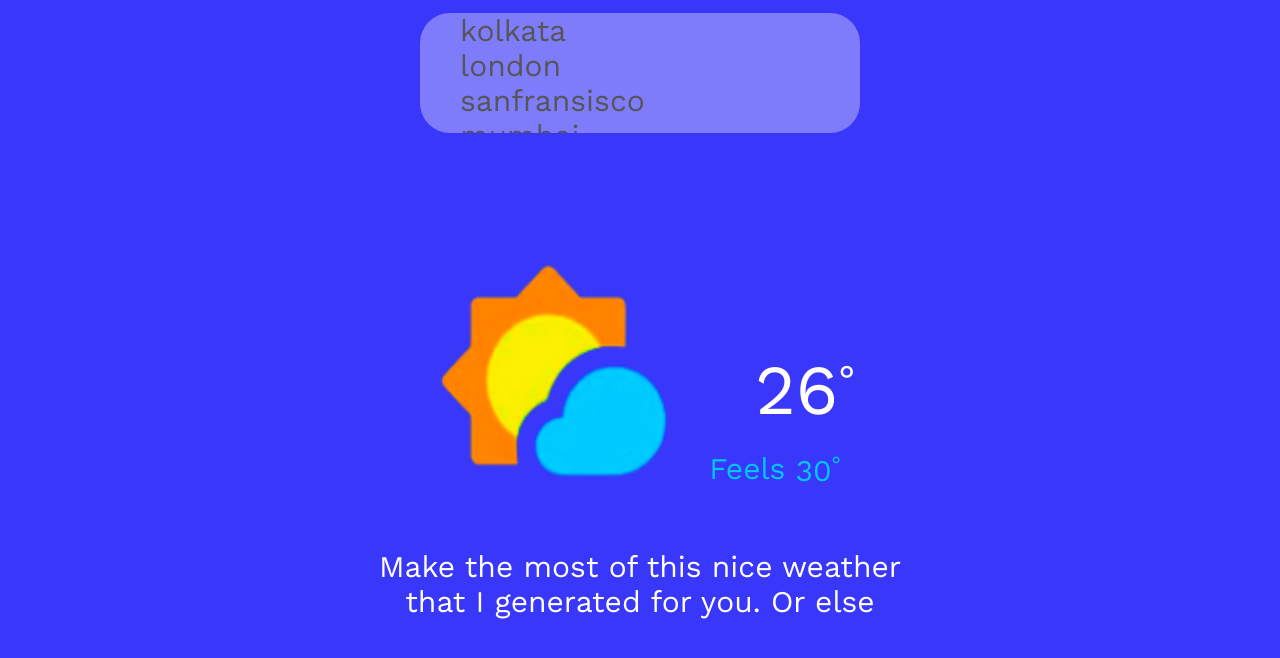
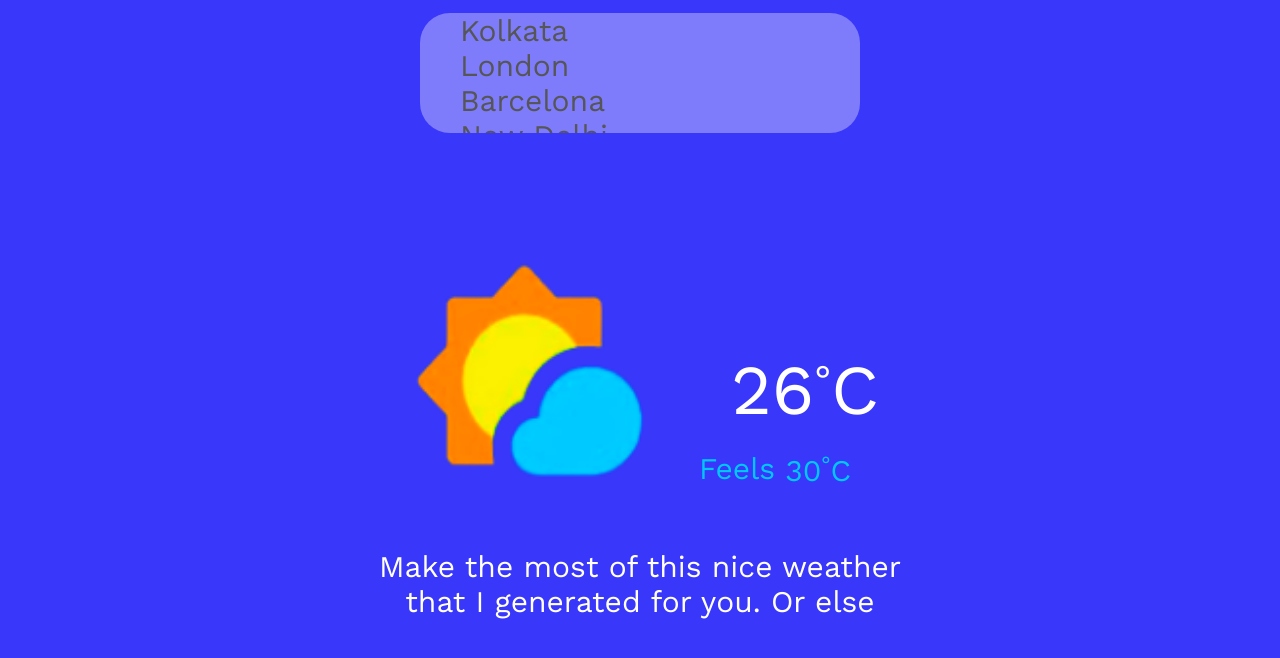
Before and after one commit to Ankit-Dutta-Itobuz/weatherApp1, a plain HTML site: page index.html in a window 1280 px wide. Shown: the part 124-782 px from the top of the page. Drawn offline with nearby package versions, Linux system fonts and the light colour scheme.

Commit message:
Changing logo added

```diff
--- a/index.html
+++ b/index.html
@@ -14,25 +14,25 @@
         <input onclick="myFunction()" id="city" type="text" placeholder="|"/>
         <!-- Drop Down -->
         <ul id="myDropdown" onclick="myFunction()" class="dropDownContent">
-          <li><a href="#" class="dropValue">kolkata</a></li>
-          <li><a href="#" class="dropValue">london</a></li>
-          <li><a href="#" class="dropValue">sanfransisco</a></li>
-          <li><a href="#" class="dropValue">mumbai</a></li>
-          <li><a href="#" class="dropValue">chennai</a></li>
-          <li><a href="#" class="dropValue">orissa</a></li>
-          <li><a href="#" class="dropValue">agra</a></li>
-          <li><a href="#" class="dropValue">bangalore</a></li>
-          <li><a href="#" class="dropValue">gujarat</a></li>
-          <li><a href="#" class="dropValue">hyderabad</a></li>
+          <li><a href="#" class="dropValue">Kolkata</a></li>
+          <li><a href="#" class="dropValue">London</a></li>
+          <li><a href="#" class="dropValue">Barcelona</a></li>
+          <li><a href="#" class="dropValue">New Delhi</a></li>
+          <li><a href="#" class="dropValue">Oslo</a></li>
+          <li><a href="#" class="dropValue">New York</a></li>
+          <li><a href="#" class="dropValue">Tokyo</a></li>
+          <li><a href="#" class="dropValue">Paris</a></li>
+          <li><a href="#" class="dropValue">California</a></li>
+          <li><a href="#" class="dropValue">Testing....</a></li>
         </ul>
         <!-- Drop Down Ends-->
         <div id="tempContainer">
             <img src="./image/weather.png" alt="image not found" id="logo" />
             <div id="tempBox">
-            <div id="temperature">26<sup style="font-size: 36px;">&deg</sup></div>
+            <div id="temperature">26<sup style="font-size: 36px;">&deg</sup>C</div>
             <div class="feelsBox">
               <div class="feels">Feels</div>
-              <div id="tempFeels">30<sup style="font-size: 20px;">&deg</sup></div>
+              <div id="tempFeels">30<sup style="font-size: 20px;">&deg</sup>C</div>
             </div>
           </div>
         </div>
--- a/script/main.js
+++ b/script/main.js
@@ -30,7 +30,7 @@ for(let i=0; i<dropValue.length;i++)
 async function getWeatherData() {
   const response =await fetch(
     // `http://api.weatherapi.com/v1/current.json?key=0c80b2b56f1943ada19100744230103&q=${country}&aqi=no`
-    `http://localhost:8000/`
+    `http://localhost:7000/`
   )
     .then(function (res) {
       return res.json();
@@ -43,15 +43,17 @@ async function getWeatherData() {
         if(data[i].location === country){
           console.log(country);
           console.log(data[i].location);
-          document.getElementById("temperature").innerHTML = `${data[i].tempC} <sup style="font-size: 36px;">&deg</sup>`;
-          document.getElementById("tempFeels").innerHTML = `${data[i].feelsLike} <sup style="font-size: 20px;">&deg</sup>`;
+          if (data[i].condition == 1) icon.src = "./image/day.svg";
+          else if (data[i].condition == 0) icon.src = "./image/night.svg";
+          document.getElementById("temperature").innerHTML = `${data[i].tempC} <sup style="font-size: 36px;">&deg</sup>C`;
+          document.getElementById("tempFeels").innerHTML = `${data[i].feelsLike} <sup style="font-size: 20px;">&deg</sup>C`;
         }
       }
 
-
-      // logo.src = `${data.current.condition.icon}`;
-      // if (data.current.is_day == 1) icon.src = "./image/day.svg";
-      // else if (data.current.is_day == 0) icon.src = "./image/night.svg";
+    // console.log(data);
+    //   logo.src = `${data.condition.icon}`;
+    //   if (data.condition == 1) icon.src = "./image/day.svg";
+    //   else if (data.condition == 0) icon.src = "./image/night.svg";
     });
     // console.log("response",response);
 }
```
